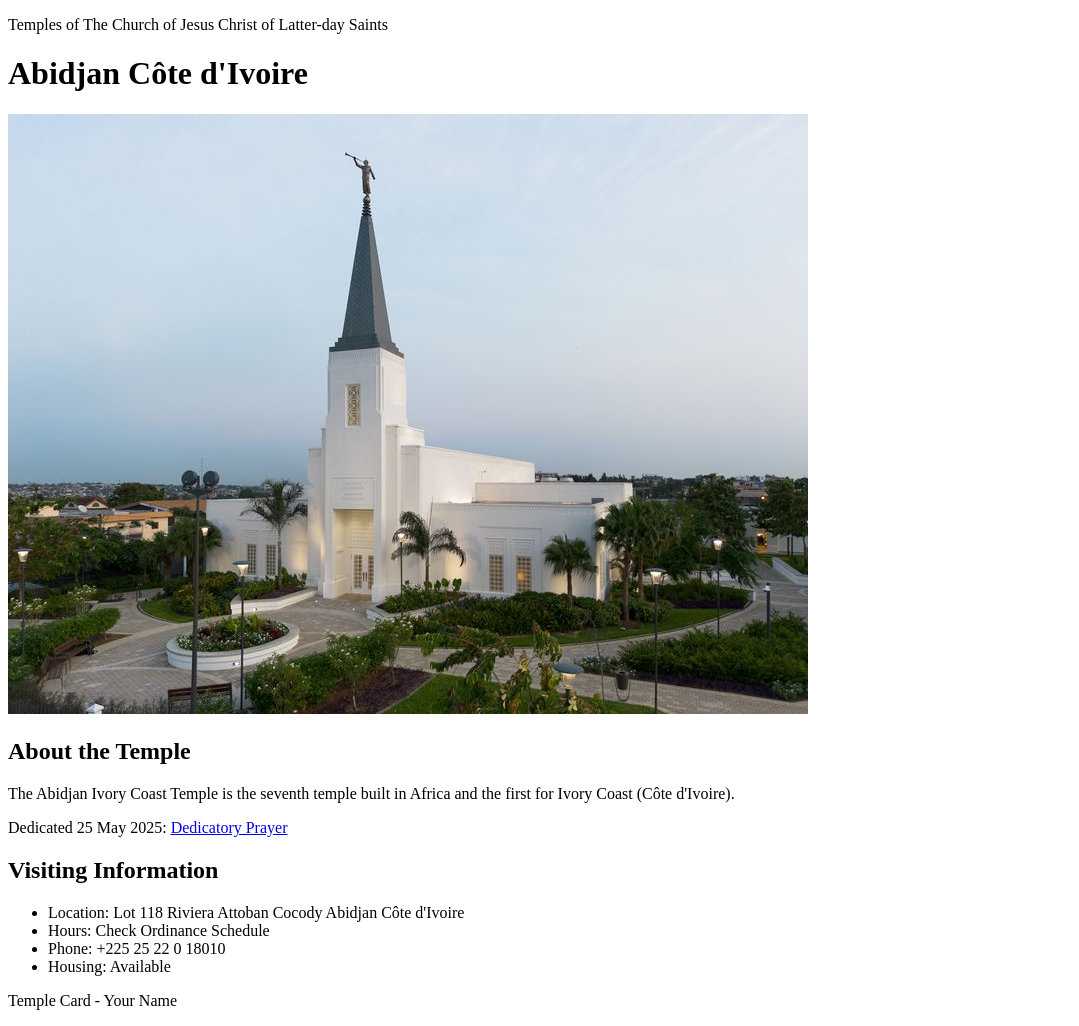
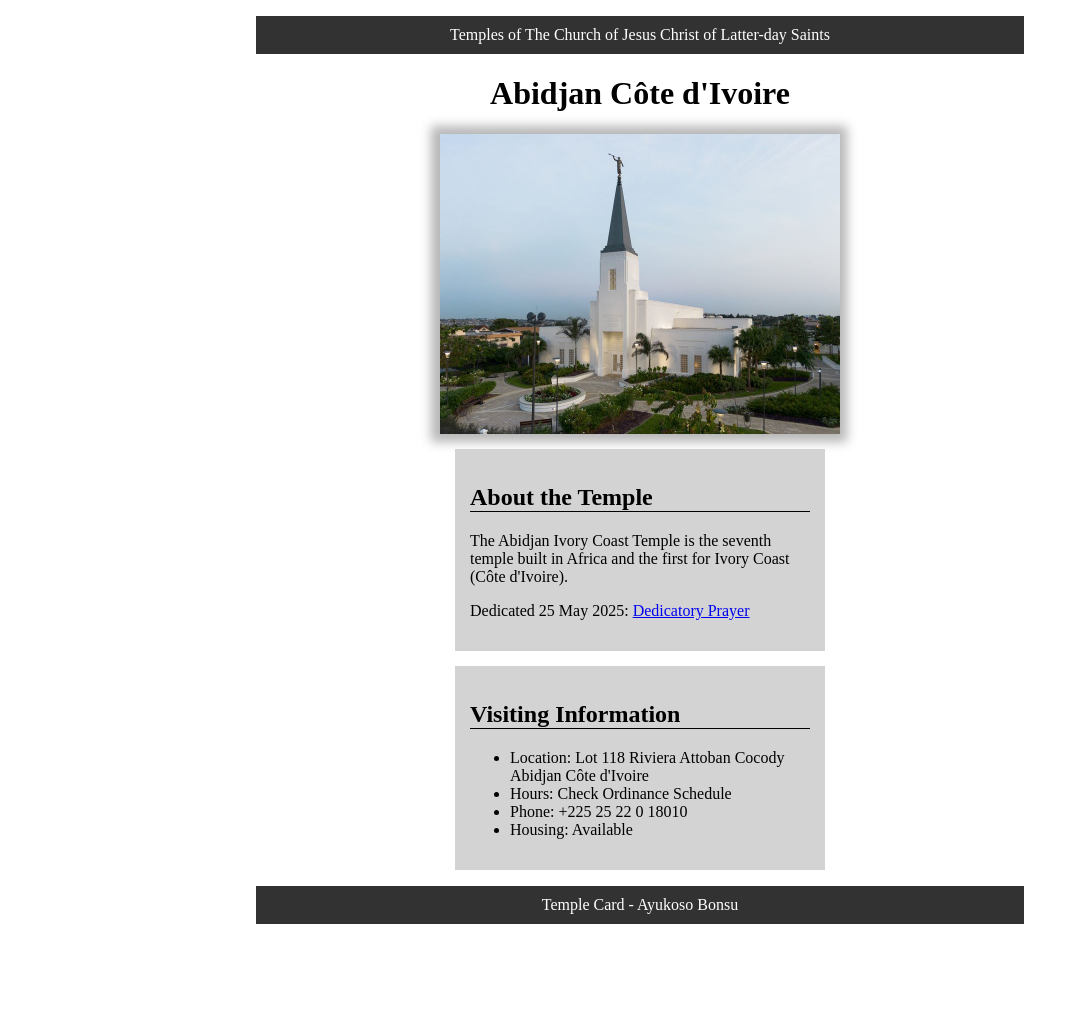
Before and after one commit to bonsu98/wdd130, a plain HTML site: page week02/temple.html in a window 1280 px wide. Shown: the whole page, without its empty margins (0-1079 px from the left). After the commit the page ends 940 px from the top, so only its background shows below. Drawn offline with Linux system fonts and the light colour scheme.

Commit message:
added a temple.css file and linked it to the temple.html file

```diff
--- /dev/null
+++ b/week02/styles/temple.css
@@ -0,0 +1,45 @@
+body {
+  display: block;
+  margin: 0% 20% 0% 20%;
+}
+
+header p{
+    background-color: rgb(50 50 50 /1);
+    text-align: center;
+    padding: 10px;
+    color: white;
+}
+
+h1 {
+    text-align: center;
+}
+h2 {
+    border-bottom: 1px solid black;
+}
+main{
+    width: 100%;
+    margin: 0 auto;
+    max-width: 400px;
+}
+main picture {
+    display: block;
+}
+main picture img {
+    width: 400px;
+    box-shadow: -1px 0px 10px 8px rgb(50 50 50 / 35%);
+    display: block;
+    margin: 0 auto;
+    box-sizing: border-box;
+    }
+section {
+    margin: 15px;
+    background-color: lightgray;
+    padding: 15px;
+    box-sizing: border-box;
+}
+footer p{
+    background-color: rgb(50 50 50 / 1);
+    text-align: center;
+    padding: 10px;
+    color: white;
+}
--- a/week02/temple.html
+++ b/week02/temple.html
@@ -5,6 +5,7 @@
     <meta charset="UTF-8">
     <meta name="viewport" content="width=device-width, initial-scale=1.0">
     <title>Temple Card - Abidjan Côte d'Ivoire</title>
+    <link rel="stylesheet" href="styles/temple.css">
 </head>
 
 <body>
@@ -32,7 +33,7 @@
         </section>
     </main>
     <footer>
-        <p>Temple Card - Your Name</p>
+        <p>Temple Card - Ayukoso Bonsu</p>
     </footer>
 </body>
 
```
Also changed, not shown: index.html (+1 -1 lines), week02/block-vs-inline.html (+2 -2 lines), week02/box-model.html (+1 -0 lines), week02/styles/box-model.css (+19 -0 lines).
